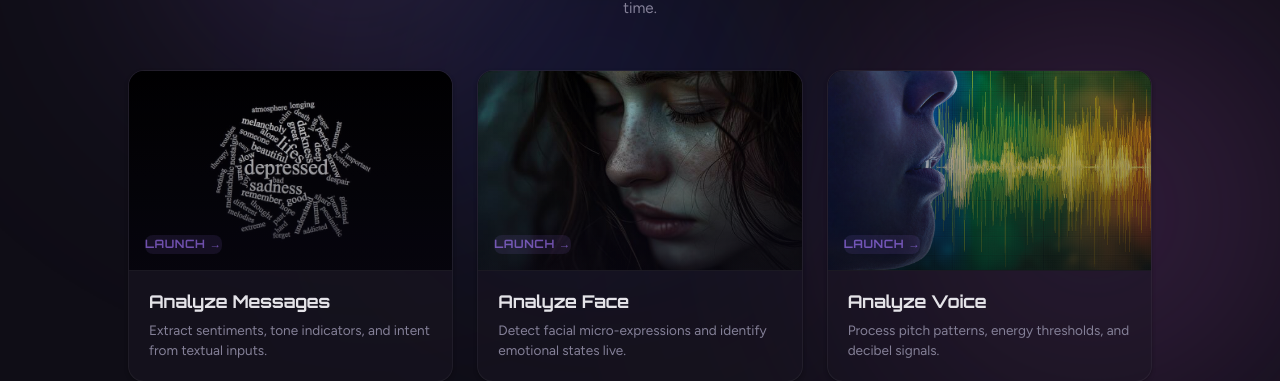
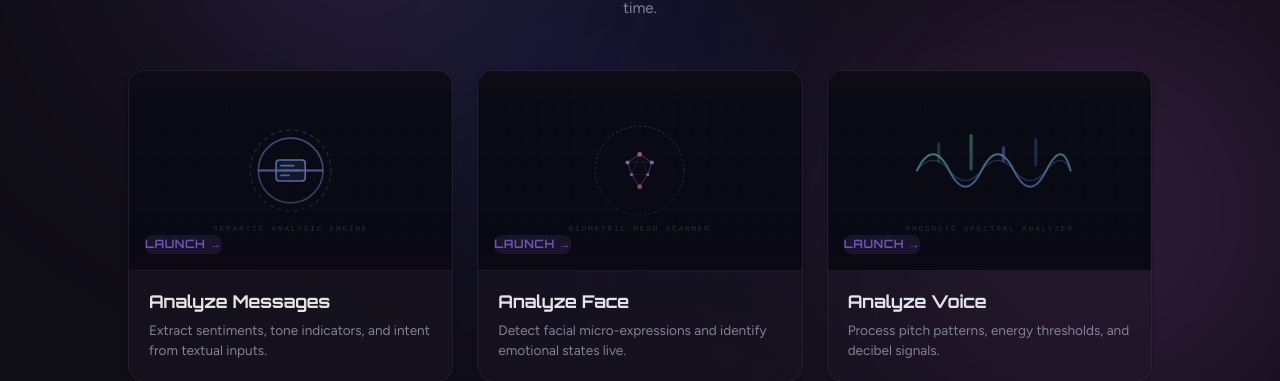
Before and after one commit to benxta4424/Anchor, a React (Vite) app in the folder anchorExe/: page / in a window 1280 px wide. Shown: the part 250-631 px from the top of the page. Built offline with nearby package versions, Linux system fonts and the light colour scheme; no server answers.

Commit message:
style: replace JPG card icons on homepage with custom animated vector SVGs to eliminate flickering

```diff
--- a/anchorExe/src/Components/ChooseInterfaceBox.jsx
+++ b/anchorExe/src/Components/ChooseInterfaceBox.jsx
@@ -1,17 +1,98 @@
 import { Link } from "react-router-dom";
 
-export default function InterfaceBox({ title, description, icon, boxID }) {
+export default function InterfaceBox({ title, description, boxID }) {
+    const renderVisual = () => {
+        if (boxID === "/text_analiser") {
+            return (
+                <svg className="fpBoxSvgVisual" viewBox="0 0 400 200" fill="none" xmlns="http://www.w3.org/2000/svg">
+                    <defs>
+                        <linearGradient id="textGrad" x1="0%" y1="0%" x2="100%" y2="100%">
+                            <stop offset="0%" stopColor="#7aa2f7" />
+                            <stop offset="100%" stopColor="#bb9af7" />
+                        </linearGradient>
+                        <pattern id="grid" width="20" height="20" patternUnits="userSpaceOnUse">
+                            <path d="M 20 0 L 0 0 0 20" fill="none" stroke="rgba(255, 255, 255, 0.03)" strokeWidth="1" />
+                        </pattern>
+                    </defs>
+                    <rect width="100%" height="100%" fill="#0a0c16" />
+                    <rect width="100%" height="100%" fill="url(#grid)" />
+                    <g transform="translate(140, 40)">
+                        <circle cx="60" cy="60" r="50" stroke="url(#textGrad)" strokeWidth="1.5" strokeDasharray="5, 5" opacity="0.3" />
+                        <circle cx="60" cy="60" r="40" stroke="url(#textGrad)" strokeWidth="2" opacity="0.6" />
+                        <rect x="42" y="47" width="36" height="26" rx="4" fill="rgba(122, 162, 247, 0.15)" stroke="url(#textGrad)" strokeWidth="2" />
+                        <line x1="48" y1="54" x2="64" y2="54" stroke="#7aa2f7" strokeWidth="2" strokeLinecap="round" />
+                        <line x1="48" y1="60" x2="72" y2="60" stroke="#bb9af7" strokeWidth="2" strokeLinecap="round" />
+                        <line x1="48" y1="66" x2="58" y2="66" stroke="#7aa2f7" strokeWidth="2" strokeLinecap="round" />
+                        <line x1="20" y1="60" x2="100" y2="60" stroke="#7aa2f7" strokeWidth="2" opacity="0.8" />
+                        <line x1="20" y1="60" x2="100" y2="60" stroke="#bb9af7" strokeWidth="4" opacity="0.3" />
+                    </g>
+                    <text x="50%" y="175" textAnchor="middle" fill="rgba(255, 255, 255, 0.3)" fontSize="10" fontFamily="monospace" letterSpacing="2">SEMANTIC ANALYSIS ENGINE</text>
+                </svg>
+            );
+        } else if (boxID === "/face_analiser") {
+            return (
+                <svg className="fpBoxSvgVisual" viewBox="0 0 400 200" fill="none" xmlns="http://www.w3.org/2000/svg">
+                    <defs>
+                        <linearGradient id="faceGrad" x1="0%" y1="0%" x2="100%" y2="100%">
+                            <stop offset="0%" stopColor="#bb9af7" />
+                            <stop offset="100%" stopColor="#f7768e" />
+                        </linearGradient>
+                        <pattern id="grid" width="20" height="20" patternUnits="userSpaceOnUse">
+                            <path d="M 20 0 L 0 0 0 20" fill="none" stroke="rgba(255, 255, 255, 0.03)" strokeWidth="1" />
+                        </pattern>
+                    </defs>
+                    <rect width="100%" height="100%" fill="#0a0c16" />
+                    <rect width="100%" height="100%" fill="url(#grid)" />
+                    <g transform="translate(140, 35)">
+                        <circle cx="60" cy="65" r="55" stroke="url(#faceGrad)" strokeWidth="1" strokeDasharray="3, 3" opacity="0.4" />
+                        <path d="M 20 65 L 100 65" stroke="url(#faceGrad)" strokeWidth="0.5" opacity="0.3" />
+                        <path d="M 60 25 L 60 105" stroke="url(#faceGrad)" strokeWidth="0.5" opacity="0.3" />
+                        <circle cx="60" cy="45" r="3" fill="#f7768e" />
+                        <circle cx="45" cy="55" r="2.5" fill="#bb9af7" />
+                        <circle cx="75" cy="55" r="2.5" fill="#bb9af7" />
+                        <circle cx="50" cy="70" r="2" fill="#bb9af7" />
+                        <circle cx="70" cy="70" r="2" fill="#bb9af7" />
+                        <circle cx="60" cy="85" r="3" fill="#f7768e" />
+                        <path d="M 60 45 L 45 55 L 50 70 L 60 85 L 70 70 L 75 55 Z" stroke="url(#faceGrad)" strokeWidth="1" strokeLinejoin="round" opacity="0.6" />
+                        <path d="M 60 45 L 50 70 M 60 45 L 70 70 M 45 55 L 75 55 M 50 70 L 70 70" stroke="url(#faceGrad)" strokeWidth="0.5" opacity="0.4" />
+                    </g>
+                    <text x="50%" y="175" textAnchor="middle" fill="rgba(255, 255, 255, 0.3)" fontSize="10" fontFamily="monospace" letterSpacing="2">BIOMETRIC MESH SCANNER</text>
+                </svg>
+            );
+        } else if (boxID === "/voice_analiser") {
+            return (
+                <svg className="fpBoxSvgVisual" viewBox="0 0 400 200" fill="none" xmlns="http://www.w3.org/2000/svg">
+                    <defs>
+                        <linearGradient id="voiceGrad" x1="0%" y1="0%" x2="100%" y2="100%">
+                            <stop offset="0%" stopColor="#73daca" />
+                            <stop offset="100%" stopColor="#7aa2f7" />
+                        </linearGradient>
+                        <pattern id="grid" width="20" height="20" patternUnits="userSpaceOnUse">
+                            <path d="M 20 0 L 0 0 0 20" fill="none" stroke="rgba(255, 255, 255, 0.03)" strokeWidth="1" />
+                        </pattern>
+                    </defs>
+                    <rect width="100%" height="100%" fill="#0a0c16" />
+                    <rect width="100%" height="100%" fill="url(#grid)" />
+                    <g transform="translate(100, 50)">
+                        <path d="M 10 50 Q 30 10, 50 50 T 90 50 T 130 50 T 170 50 T 200 50" stroke="url(#voiceGrad)" strokeWidth="2.5" strokeLinecap="round" opacity="0.8" />
+                        <path d="M 10 50 Q 30 25, 50 50 T 90 50 T 130 50 T 170 50 T 200 50" stroke="#7aa2f7" strokeWidth="1.5" strokeLinecap="round" opacity="0.4" />
+                        <rect x="35" y="15" width="4" height="25" rx="2" fill="#73daca" opacity="0.3" />
+                        <rect x="75" y="5" width="4" height="45" rx="2" fill="#73daca" opacity="0.5" />
+                        <rect x="115" y="20" width="4" height="20" rx="2" fill="#7aa2f7" opacity="0.5" />
+                        <rect x="155" y="10" width="4" height="35" rx="2" fill="#7aa2f7" opacity="0.3" />
+                    </g>
+                    <text x="50%" y="175" textAnchor="middle" fill="rgba(255, 255, 255, 0.3)" fontSize="10" fontFamily="monospace" letterSpacing="2">PROSODIC SPECTRAL ANALYZER</text>
+                </svg>
+            );
+        }
+        return null;
+    };
+
     return (
         <Link to={boxID} className="fpBoxOptionLink">
             <article className="fpBoxOptionContainer">
                 <div className="fpBoxOptionImageWrapper">
-                    <img
-                        src={icon}
-                        alt={`Icon for ${title}`}
-                        className="fpBoxOptionImage"
-                        loading="eager"
-                        decoding="sync"
-                    />
+                    {renderVisual()}
                     <div className="fpBoxOptionOverlay">
                         <span className="fpBoxOptionCta">Launch →</span>
                     </div>
--- a/anchorExe/src/Components/FontPage.jsx
+++ b/anchorExe/src/Components/FontPage.jsx
@@ -2,18 +2,6 @@ import React, { useState, useEffect } from "react"
 import NavButtons from "./NavButtons"
 import { Outlet } from "react-router-dom"
 import MiniDashboard from "./MiniDashboard"
-
-import textAnalyserIcon from "../img/iconBoxOne.jpg"
-import faceAnalyserIcon from "../img/iconBoxTwo.jpg"
-import voiceAnalyserIcon from "../img/iconBoxThree.jpg"
-
-// Preload cards images at module level so they stay in browser cache
-// and never flicker or disappear during page navigation
-if (typeof window !== "undefined") {
-  const img1 = new Image(); img1.src = textAnalyserIcon;
-  const img2 = new Image(); img2.src = faceAnalyserIcon;
-  const img3 = new Image(); img3.src = voiceAnalyserIcon;
-}
 
 // Sun and Moon Icons
 const SunIcon = () => (
--- a/anchorExe/src/Components/Home.jsx
+++ b/anchorExe/src/Components/Home.jsx
@@ -1,8 +1,5 @@
 import { Link } from "react-router-dom"
 import InterfaceBox from "./ChooseInterfaceBox"
-import textAnalyserIcon from "../img/iconBoxOne.jpg"
-import faceAnalyserIcon from "../img/iconBoxTwo.jpg"
-import voiceAnalyserIcon from "../img/iconBoxThree.jpg"
 
 export default function Home() {
     return (
@@ -15,9 +12,9 @@ export default function Home() {
             </header>
 
             <div className="fpChooseBox">
-                <InterfaceBox icon={textAnalyserIcon} title={"Analyze Messages"} description={"Extract sentiments, tone indicators, and intent from textual inputs."} boxID={"/text_analiser"}/>
-                <InterfaceBox icon={faceAnalyserIcon} title={"Analyze Face"} description={"Detect facial micro-expressions and identify emotional states live."} boxID={"/face_analiser"}/>
-                <InterfaceBox icon={voiceAnalyserIcon} title={"Analyze Voice"} description={"Process pitch patterns, energy thresholds, and decibel signals."} boxID={"/voice_analiser"}/>
+                <InterfaceBox title={"Analyze Messages"} description={"Extract sentiments, tone indicators, and intent from textual inputs."} boxID={"/text_analiser"}/>
+                <InterfaceBox title={"Analyze Face"} description={"Detect facial micro-expressions and identify emotional states live."} boxID={"/face_analiser"}/>
+                <InterfaceBox title={"Analyze Voice"} description={"Process pitch patterns, energy thresholds, and decibel signals."} boxID={"/voice_analiser"}/>
             </div>
         </section>
     )
--- a/anchorExe/src/css_files/choosingBox.css
+++ b/anchorExe/src/css_files/choosingBox.css
@@ -91,14 +91,16 @@
   border-bottom: 1px solid rgba(255, 255, 255, 0.05);
 }
 
-.fpBoxOptionImage {
+.fpBoxOptionImage,
+.fpBoxSvgVisual {
   width: 100%;
   height: 100%;
   object-fit: cover;
   transition: transform var(--duration-moderate) var(--ease-out-expo);
 }
 
-.fpBoxOptionContainer:hover .fpBoxOptionImage {
+.fpBoxOptionContainer:hover .fpBoxOptionImage,
+.fpBoxOptionContainer:hover .fpBoxSvgVisual {
   transform: scale(1.06);
 }
 
```
